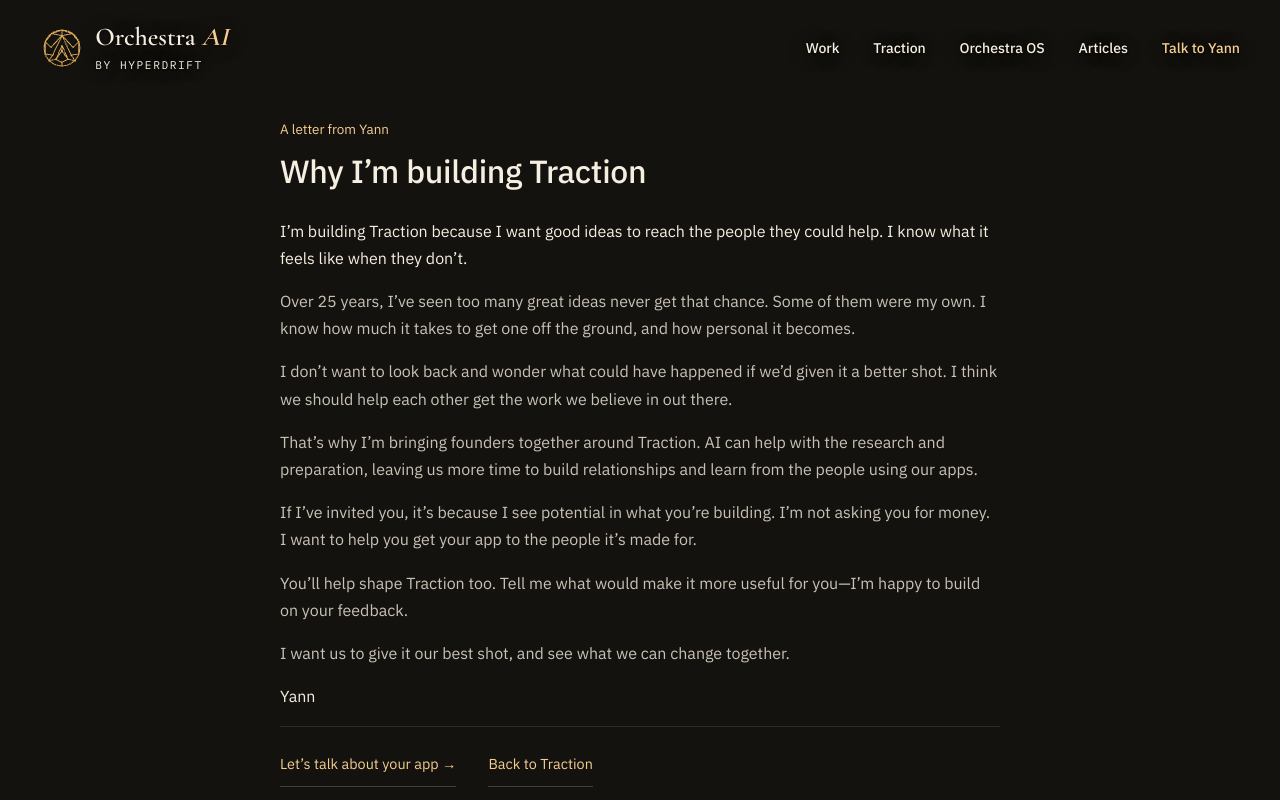
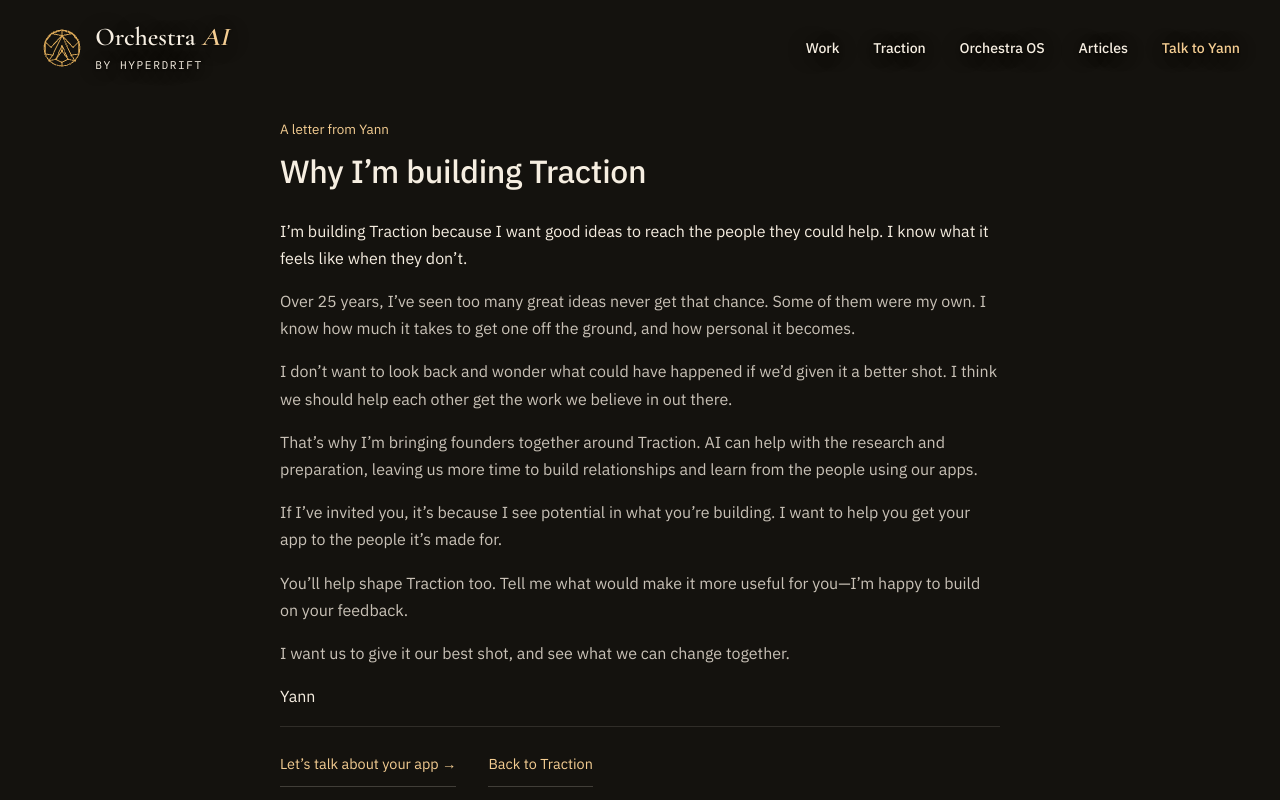
Before and after one commit to hyperdrift-io/orchestra, a Next.js app: page /traction/why in a window 1280 px wide. Shown: the top 800 px of the page. Built offline with nearby package versions, Linux system fonts and the light colour scheme.

Commit message:
Keep the Traction invitation focused on working together

```diff
--- a/src/components/Traction.tsx
+++ b/src/components/Traction.tsx
@@ -26,7 +26,7 @@
       </section>
     </div>
     <footer id="contact">
-      <details><summary>How we’d start</summary><p>We’ll talk about your app, the people you want to reach and where you’d value help. If there’s a fit, we’ll set up your workspace and AI access together, with a useful first piece of customer work.</p><p>I’m not asking you for money. I’d like your involvement and honest feedback. We’ll shape Traction around what helps you make progress.</p></details>
+      <details><summary>How we’d start</summary><p>We’ll talk about your app, the people you want to reach and where you’d value help. If there’s a fit, we’ll set up your workspace and AI access together, with a useful first piece of customer work.</p><p>I’d value your involvement and honest feedback. We’ll shape Traction around what helps you make progress.</p></details>
       <p>Prefer a written view of your app first? <a href="#first-read" data-enquiry="">Ask for a first read →</a></p>
     </footer>
   </article>;
--- a/src/components/TractionWhy.tsx
+++ b/src/components/TractionWhy.tsx
@@ -7,7 +7,7 @@
     <p>Over 25 years, I’ve seen too many great ideas never get that chance. Some of them were my own. I know how much it takes to get one off the ground, and how personal it becomes.</p>
     <p>I don’t want to look back and wonder what could have happened if we’d given it a better shot. I think we should help each other get the work we believe in out there.</p>
     <p>That’s why I’m bringing founders together around Traction. AI can help with the research and preparation, leaving us more time to build relationships and learn from the people using our apps.</p>
-    <p>If I’ve invited you, it’s because I see potential in what you’re building. I’m not asking you for money. I want to help you get your app to the people it’s made for.</p>
+    <p>If I’ve invited you, it’s because I see potential in what you’re building. I want to help you get your app to the people it’s made for.</p>
     <p>You’ll help shape Traction too. Tell me what would make it more useful for you—I’m happy to build on your feedback.</p>
     <p>I want us to give it our best shot, and see what we can change together.</p>
     <p data-signature>Yann</p>
```
Also changed, not shown: 3 other files (tests, documents, lock files or other folders).
